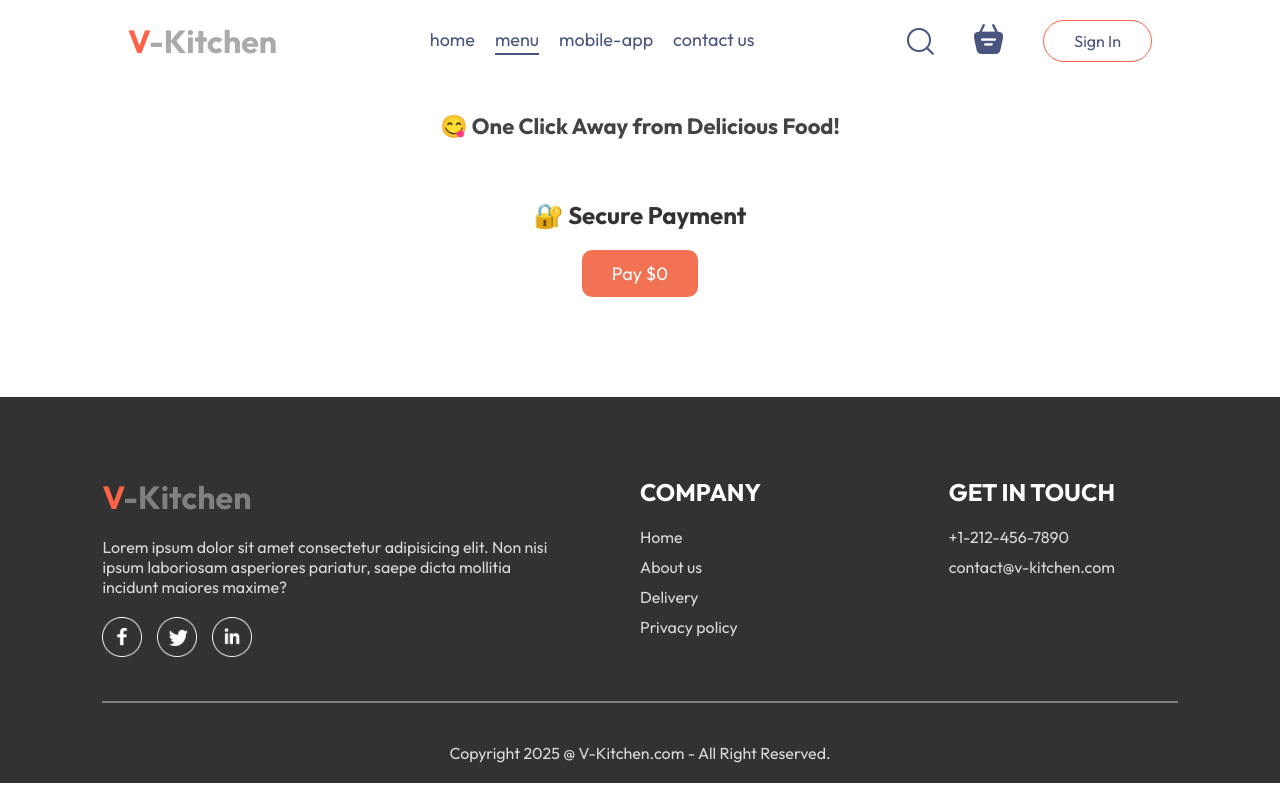
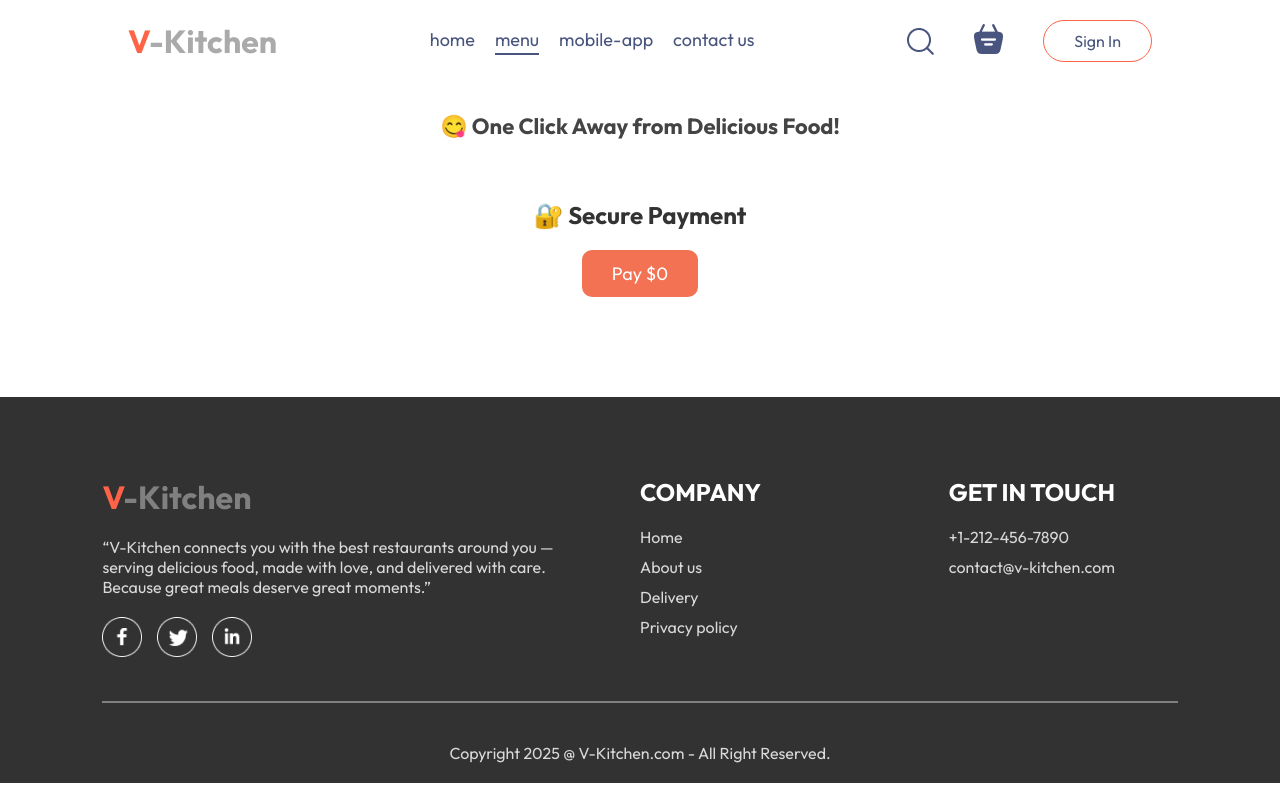
Before and after one commit to vishalsinghrathod/Food-App, a React (Vite) app in the folder Frontend/: page /success in a window 1280 px wide. Built offline with nearby package versions, Linux system fonts and the light colour scheme.

Commit message:
food message updated

```diff
--- a/Frontend/src/components/Footer/Footer.jsx
+++ b/Frontend/src/components/Footer/Footer.jsx
@@ -8,7 +8,7 @@ const Footer = () => {
         <div className="footer-content">
             <div className="footer-content-left">
                 <h1>V<span>-Kitchen</span></h1>
-                <p>Lorem ipsum dolor sit amet consectetur adipisicing elit. Non nisi ipsum laboriosam asperiores pariatur, saepe dicta mollitia incidunt maiores maxime?</p>
+                <p>“V-Kitchen connects you with the best restaurants around you — serving delicious food, made with love, and delivered with care. Because great meals deserve great moments.”</p>
                 <div className="footer-social-icons">
                     <img src={assets.facebook_icon} alt="" />
                     <img src={assets.twitter_icon} alt="" />
```
